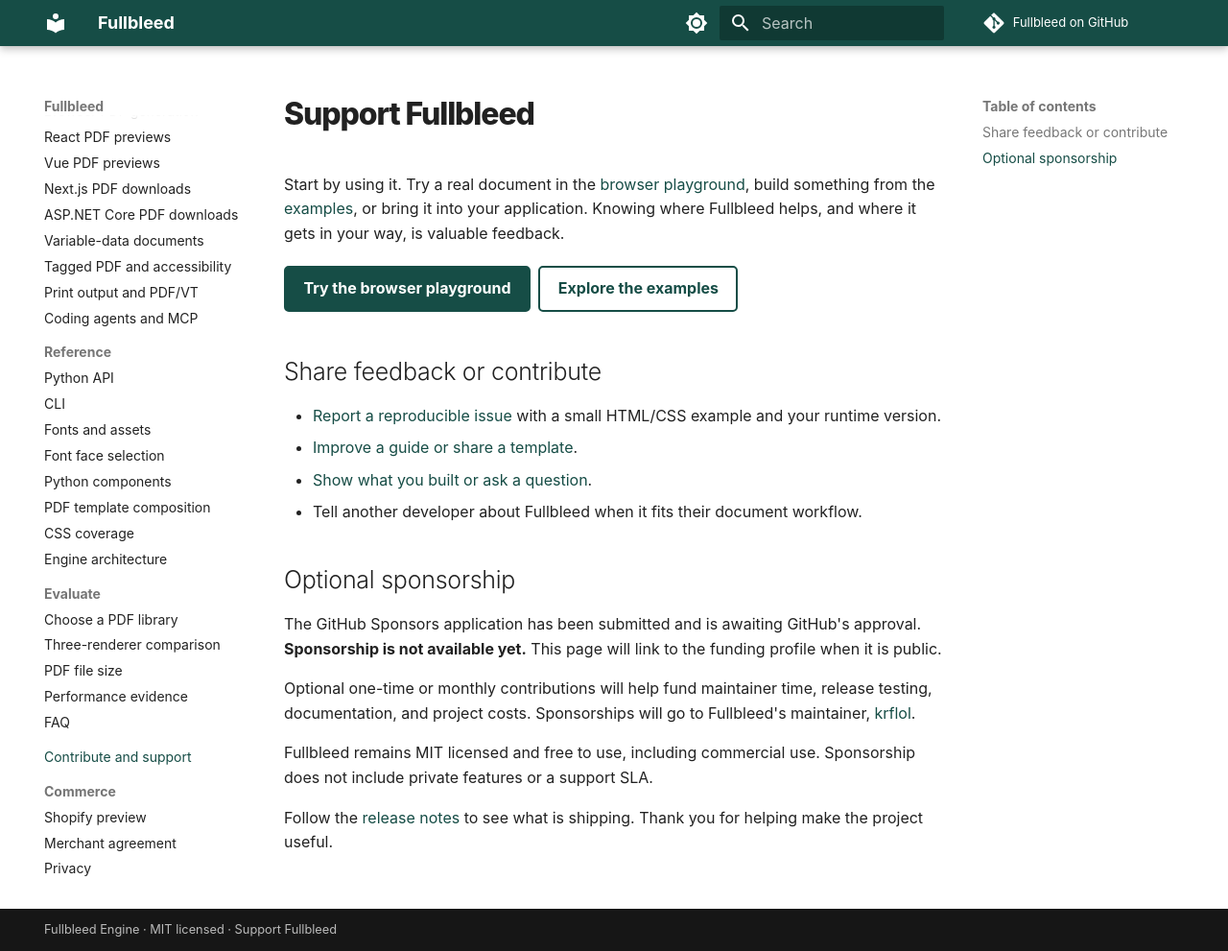
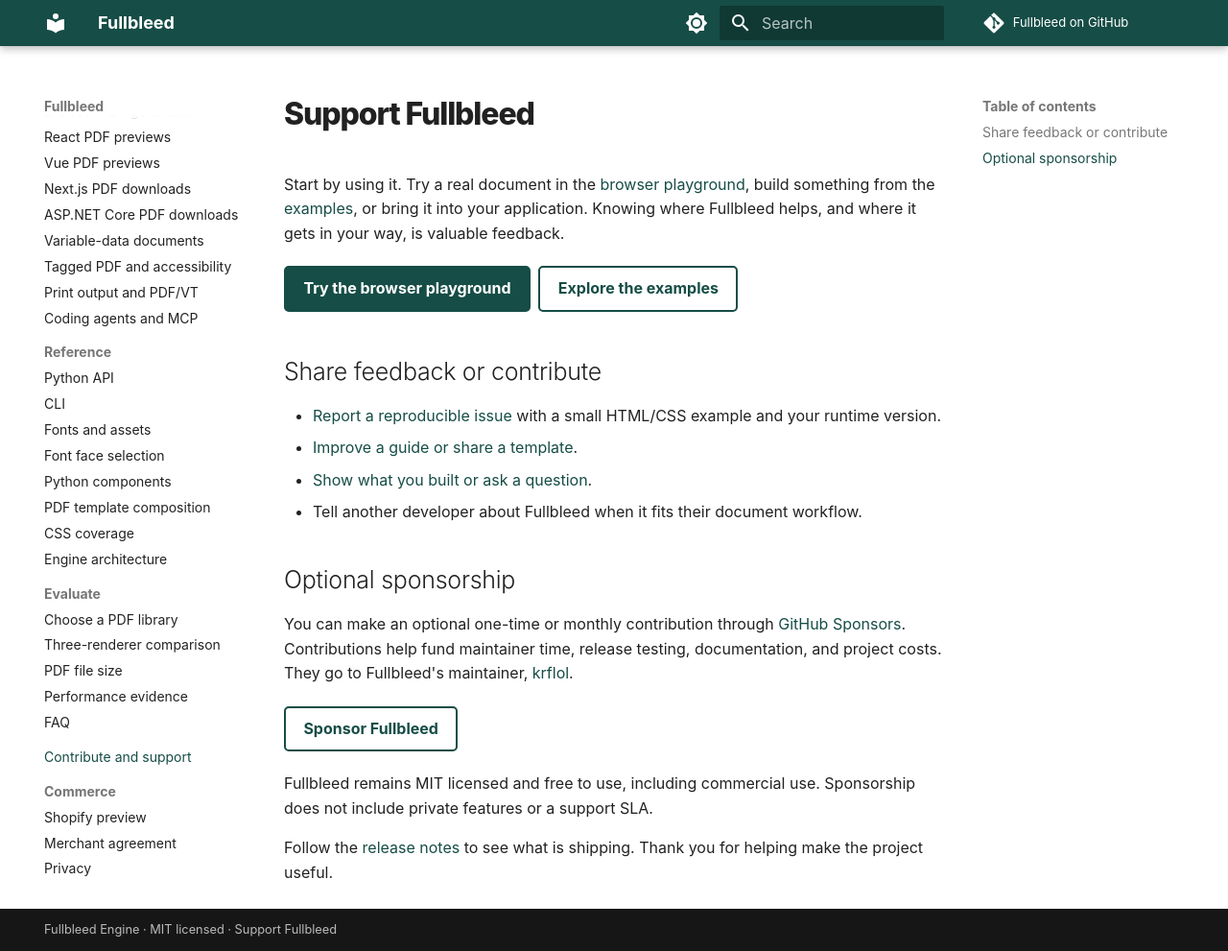
Before and after one commit to fullbleed-engine/docs, an MkDocs documentation site: the page built from docs/support.md, in a window 1280 px wide and 991 px high. Shown: the whole window at 96% size. Built offline with MkDocs 1.6.1 and Material for MkDocs 9.7.7, drawn with Linux system fonts in a browser that asks for light colours; comment, search, counter and statistics services are not loaded.

Commit message:
Link Commerce 0.1.4 and the public Sponsors profile

```diff
--- a/docs/support.md
+++ b/docs/support.md
@@ -1,6 +1,6 @@
 ---
 title: Support Fullbleed
-description: Help improve Fullbleed with real document feedback, reproducible bug reports, documentation, and useful examples. Optional sponsorship is awaiting GitHub approval.
+description: Help improve Fullbleed with real document feedback, reproducible bug reports, documentation, and useful examples. Optional sponsorship helps fund maintenance, testing, and documentation.
 ---
 
 # Support Fullbleed
@@ -22,13 +22,12 @@
 
 ## Optional sponsorship
 
-The GitHub Sponsors application has been submitted and is awaiting GitHub's
-approval. **Sponsorship is not available yet.** This page will link to the
-funding profile when it is public.
+You can make an optional one-time or monthly contribution through
+[GitHub Sponsors](https://github.com/sponsors/krflol). Contributions help fund
+maintainer time, release testing, documentation, and project costs. They go to
+Fullbleed's maintainer, [krflol](https://github.com/krflol).
 
-Optional one-time or monthly contributions will help fund maintainer time,
-release testing, documentation, and project costs. Sponsorships will go to
-Fullbleed's maintainer, [krflol](https://github.com/krflol).
+[Sponsor Fullbleed](https://github.com/sponsors/krflol){ .md-button }
 
 Fullbleed remains MIT licensed and free to use, including commercial use.
 Sponsorship does not include private features or a support SLA.
```
Also changed, not shown: docs/guides/woocommerce.md (+9 -4 lines).
